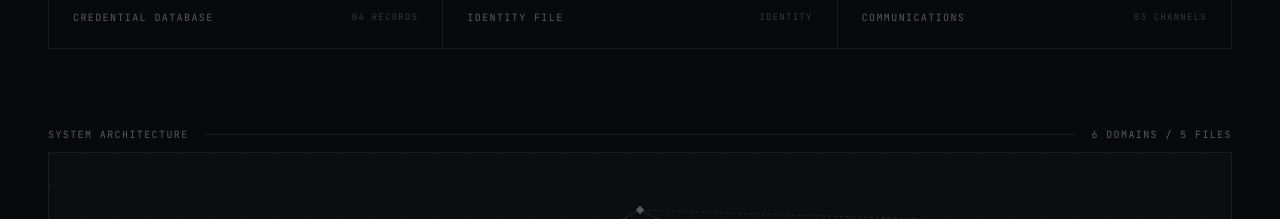
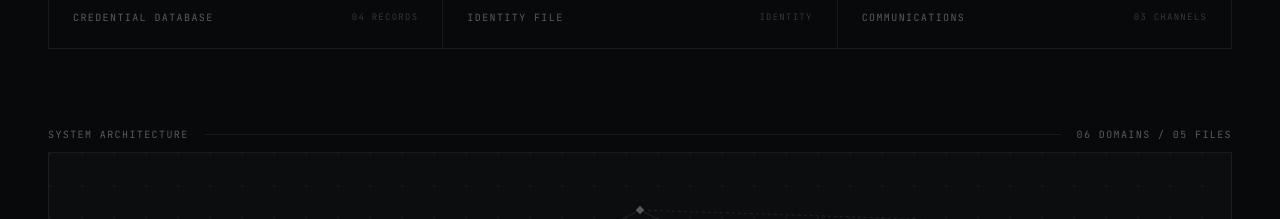
Before and after one commit to viditkhedekar/portfolio, a Next.js app: page / in a window 1280 px wide. Shown: the part 1420-1639 px from the top of the page. Built offline with nearby package versions, Linux system fonts and the light colour scheme.

Commit message:
pad map counts

```diff
--- a/src/components/SystemMap.tsx
+++ b/src/components/SystemMap.tsx
@@ -29,7 +29,8 @@ export function SystemMap() {
         </h2>
         <div className="h-px flex-1 bg-[var(--vk-line)]" />
         <span className="vk-label">
-          {domains.length} DOMAINS / {liveProjects.length} FILES
+          {String(domains.length).padStart(2, "0")} DOMAINS /{" "}
+          {String(liveProjects.length).padStart(2, "0")} FILES
         </span>
       </div>
 
```
